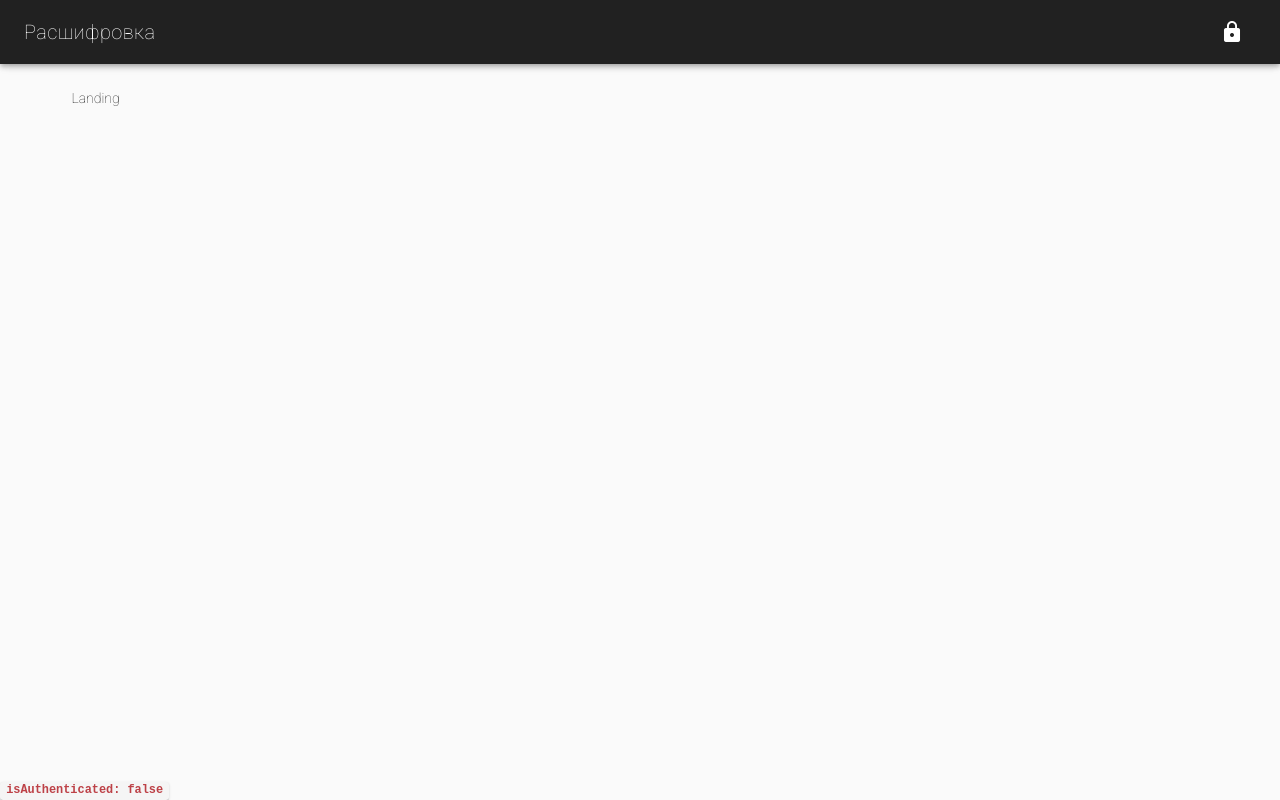
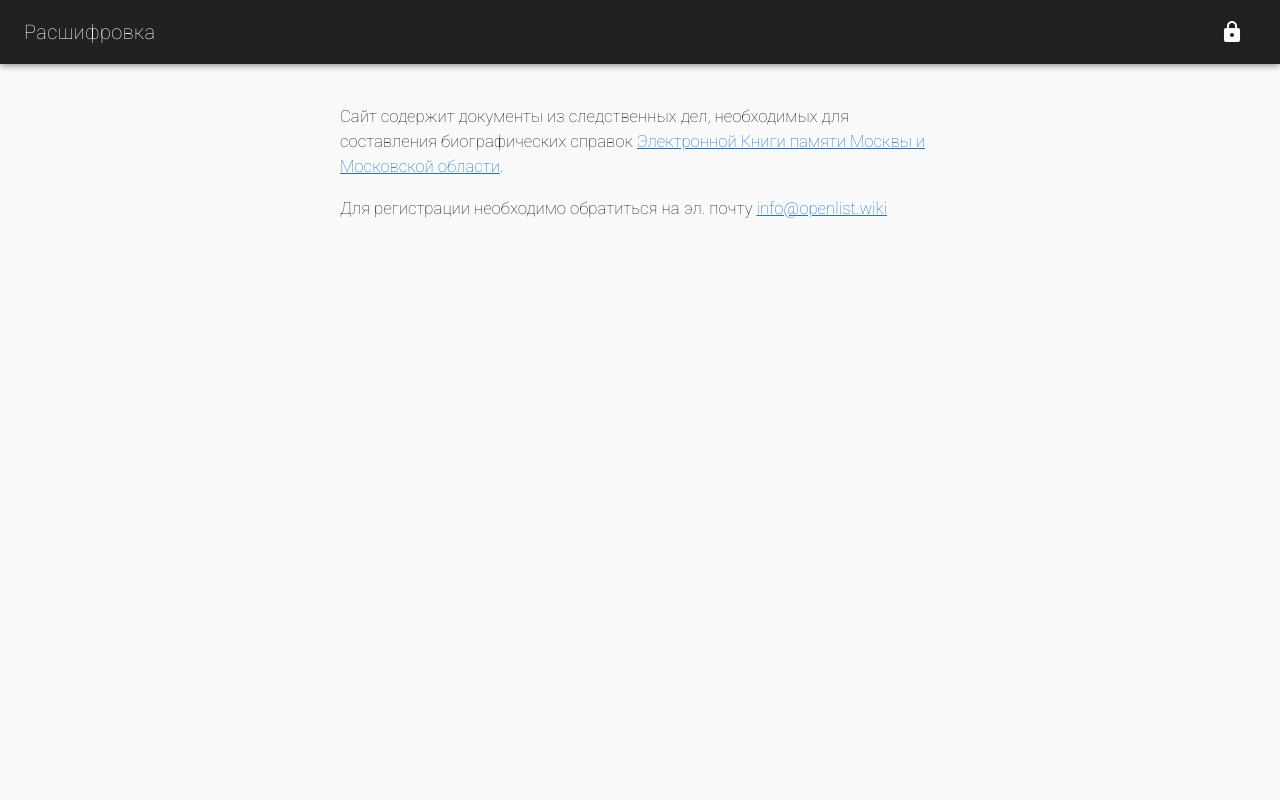
Before and after one commit to crocodilered/openvue-client, a Vue app: page / in a window 1280 px wide. Built offline with nearby package versions, Linux system fonts and the light colour scheme.

Commit message:
Bits of Instructions added.

```diff
--- a/src/app.vue
+++ b/src/app.vue
@@ -88,10 +88,6 @@
     <v-content>
       <router-view/>
     </v-content>
-
-    <footer>
-      <code>isAuthenticated: {{ isAuthenticated }}</code>
-    </footer>
   </v-app>
 </template>
 
--- a/src/views/landing.vue
+++ b/src/views/landing.vue
@@ -2,16 +2,16 @@
   <v-container>
     <v-layout align-center justify-center>
       <v-flex>
-        Landing
+        <div style="
+          max-width: 600px;
+          margin: 0 auto;
+          font-size: 120%;
+        ">
+          <p>Сайт содержит документы из следственных дел,
+          необходимых для составления биографических справок <a href="https://ru.openlist.wiki/%D0%9A%D0%B0%D1%82%D0%B5%D0%B3%D0%BE%D1%80%D0%B8%D1%8F:%D0%AD%D0%BB%D0%B5%D0%BA%D1%82%D1%80%D0%BE%D0%BD%D0%BD%D0%B0%D1%8F_%D0%9A%D0%BD%D0%B8%D0%B3%D0%B0_%D0%BF%D0%B0%D0%BC%D1%8F%D1%82%D0%B8_%D0%9C%D0%BE%D1%81%D0%BA%D0%B2%D1%8B_%D0%B8_%D0%9C%D0%BE%D1%81%D0%BA%D0%BE%D0%B2%D1%81%D0%BA%D0%BE%D0%B9_%D0%BE%D0%B1%D0%BB%D0%B0%D1%81%D1%82%D0%B8">Электронной Книги памяти Москвы и Московской области</a>.</p>
+          <p>Для регистрации необходимо обратиться на эл. почту <a href="mailto:info@openlist.wiki">info@openlist.wiki</a></p>
+        </div>
       </v-flex>
     </v-layout>
   </v-container>
 </template>
-
-<script>
-
-</script>
-
-<style scoped>
-
-</style>
--- a/src/views/user-folder-index.vue
+++ b/src/views/user-folder-index.vue
@@ -2,8 +2,8 @@
   <v-container>
     <loading-indicator v-model="loading"></loading-indicator>
 
-    <v-layout v-if="!loading" wrap align-center>
-      <v-flex xs12 sm6 order-xs2>
+    <v-layout v-if="!loading" wrap>
+      <v-flex xs12 sm6 order-xs2 align-self-center  class="text-md-center">
         <v-btn
           color="primary"
           depressed
@@ -12,7 +12,8 @@
         >Взять дело для расшифровки</v-btn>
       </v-flex>
       <v-flex xs12 sm6 order-xs1>
-        <p><big>Дел в очереди: {{ availableFoldersCount }}</big></p>
+        <p>Для начала работы выберите дело для расшифровки из списка ниже или нажмите на кнопку «Взять дело для расшифровки».</p>
+        <p>Дел в очереди: {{ availableFoldersCount }}</p>
       </v-flex>
     </v-layout>
 
--- a/src/views/user-folder-view.vue
+++ b/src/views/user-folder-view.vue
@@ -15,6 +15,13 @@
     >
       <v-flex xs12>
         <h1>{{ folder.title }}</h1>
+
+        <p>
+          <a href="https://docs.google.com/document/d/140WmQYGaQQedXT80ieJgZpSQiBqsYl-fiBVeUshl_HY/edit">
+            Инструкция по вводу анкет
+          </a>
+        </p>
+
       </v-flex>
       <v-flex xs12>
         <v-btn
```
